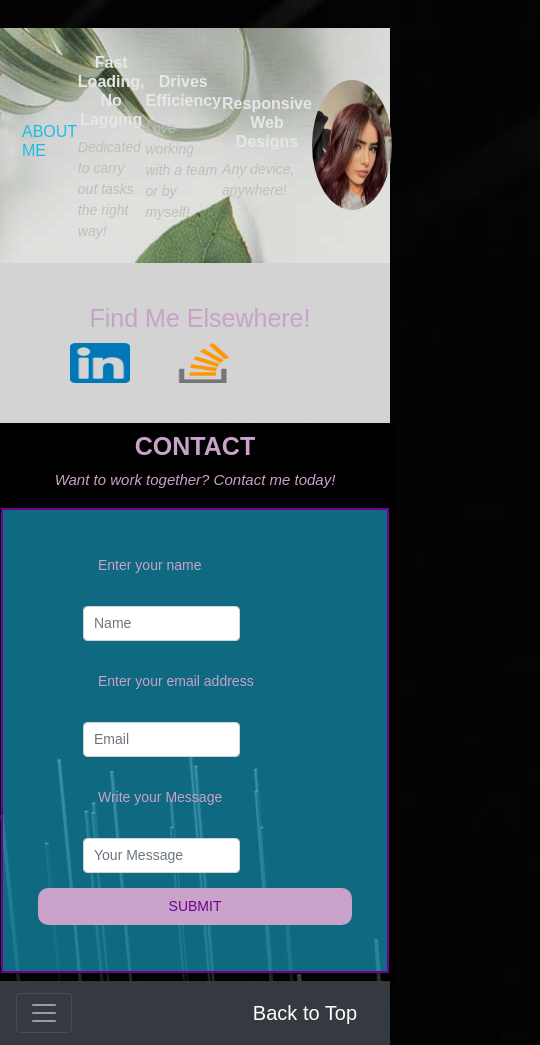
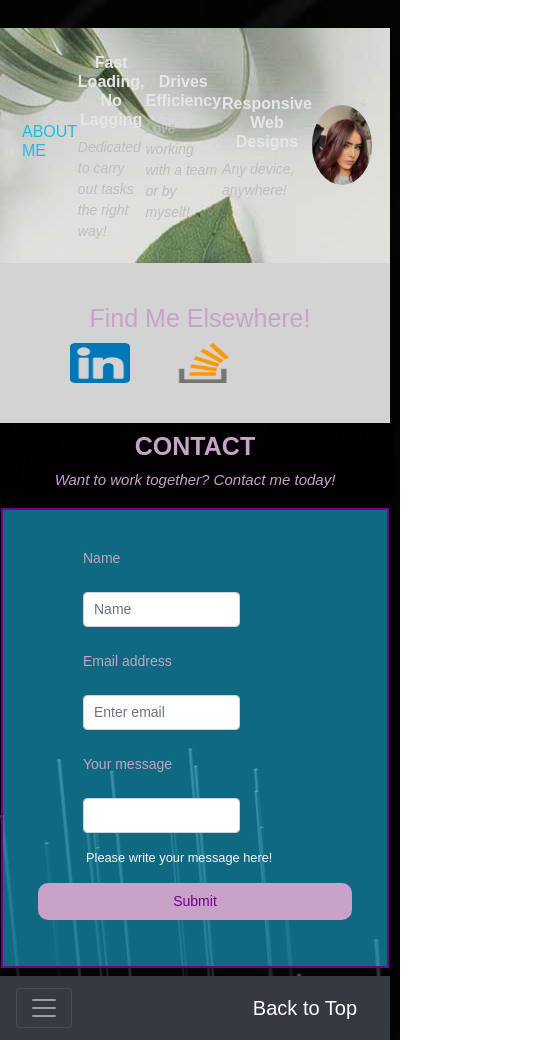
Before and after one commit to KaitlynSkinner/Challenge-2, a plain HTML site: page index.html in a window 390 px wide. Shown: the part 1774-2819 px from the top of the page, 540 px wide, since content can reach past the window. Drawn offline with nearby package versions, Linux system fonts and the light colour scheme; no server answers; some icons are missing.

Commit message:
completed styles for form

```diff
--- a/assets/css/style.css
+++ b/assets/css/style.css
@@ -118,8 +118,8 @@ body {
 }
 
 .about-me img {
-    width: 250px;
-    height: 340px;
+    width: 160px;
+    height: 210px;
     border-radius: 50%;
 }
 
@@ -276,8 +276,8 @@ footer span {
     }
 
     .about-me img {
-        width: 100px;
-        height: 250px;
+        width: 60px;
+        height: 80px;
         border-radius: 80%;
     }
 
@@ -290,7 +290,6 @@ footer span {
     }
 
     .contact-form button {
-        margin-right: 60%;
         color: var(--dark-purple);
         background-color: var(--purple);
     }
@@ -299,6 +298,7 @@ footer span {
         color: var(--purple);
         background-color: var(--dark-purple);
     }
+}
 
 @media screen and (max-width: 575px) {
     header {
@@ -359,8 +359,8 @@ footer span {
     }
 
     .about-me img {
-        width: 80px;
-        height: 130px;
+        width: 60px;
+        height: 80px;
         border-radius: 90%;
     }
 
--- a/index.html
+++ b/index.html
@@ -117,17 +117,26 @@
     </section>
 
     <!-- Contact Me Section -->
-<div id="CONTACT" class="row d-flex form-group row contact-section">
-    <h2 class="col-sm-6">CONTACT</h2>
-    <p class="col-lg-9"> Want to work together? Contact me today! </p>
-        <form class="col-sm-6 contact-form">
-            <label for="name" class="col-sm-8 col-form-label">Enter your name</label>
-            <input type="text" placeholder="Name" name="name" class="form-control" id="name" />
-            <label for="email" class="col-sm-8 col-form-label">Enter your email address</label>
-            <input type="text" placeholder="Email" name="email" class="form-control" id="email" />
-            <label for="message" class="col-sm-8 col-form-label">Write your Message</label>
-            <input type="text" placeholder="Your Message" name="message" class="form-control" id="message" />
-            <button class="col-sm-4 mb-3" type="Submit">SUBMIT</button>
+    <div id="CONTACT" class="row d-block justify-content-center contact-section">
+        <h2 class="col">CONTACT</h2>
+        <p class=""> Want to work together? Contact me today! </p>
+        <form class="col contact-form">
+            <div class="form-group">
+            <label for="name">Name</label>
+            <input type="name" class="form-control" id="name" placeholder="Name">
+            </div>
+            <div class="form-group">
+                <label for="exampleInputEmail1">Email address</label>
+                <input type="email" class="form-control" id="exampleInputEmail1" aria-describedby="emailHelp" placeholder="Enter email">
+            </div>
+            <div class="form-group">
+                <label for="message">Your message</label>
+                <input type="message" class="form-control" id="message" aria-describedby="emailHelp">
+                <small id="message" class="form-text text-light ml-5">Please write your message here!</small>
+            </div>
+            <div class="d-flex justify-content-center">
+            <button type="submit" class="btn btn-primary col-sm-4 col-md-6 mb-3">Submit</button>
+            </div>
         </form>
     </div>
 
```
Lines whose indentation alone changed are shown as unchanged.
